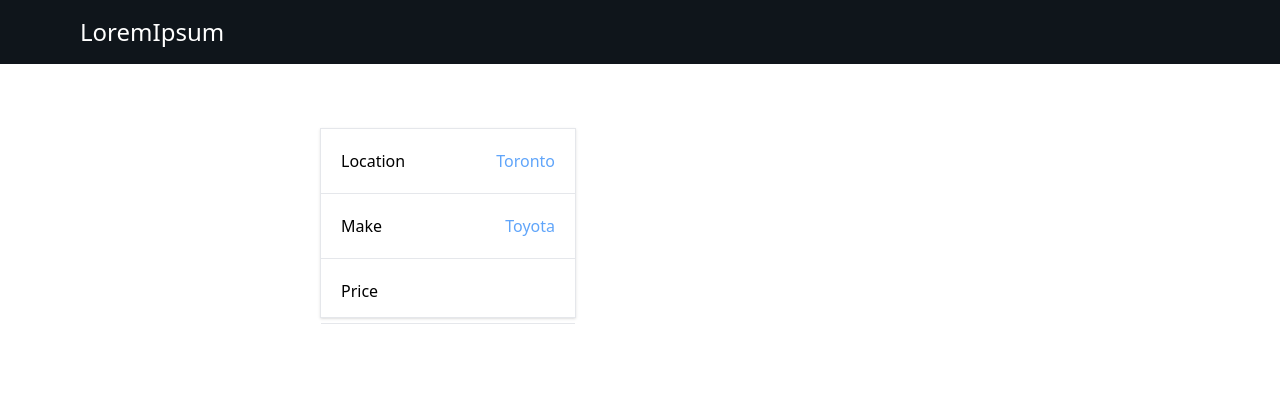
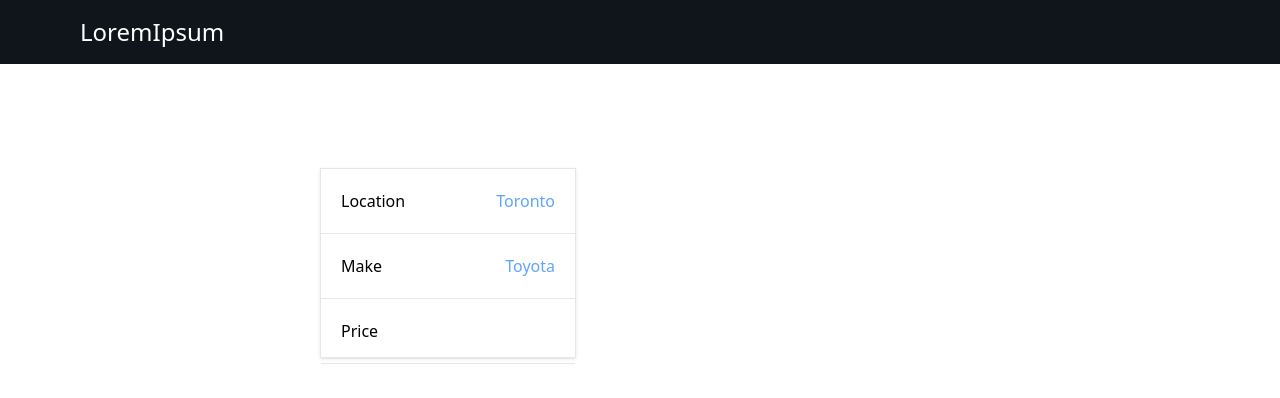
Before and after one commit to multiplai-tech/cartrader, a Nuxt app: page /city/1/car in a window 1280 px wide. Shown: the top 398 px of the page. Built offline with nearby package versions, Linux system fonts and the light colour scheme.

Commit message:
feat: added custom layout

```diff
--- a/components/Car/Hero.vue
+++ b/components/Car/Hero.vue
@@ -30,7 +30,7 @@
 	</div>
 	<div class="grid mt-10 md:mt-0 lg:grid-cols-3 auto-rows-max gap-2 w-full h-auto px-2 lg:px-16">
 		<div class="h-[300px] overflow-hidden rounded-xl lg:max-h-[70vh] lg:order-none lg:h-screen lg:col-span-2">
-			<div class="transition-transform duration-300 transform lg:scale-100 lg:hover:scale-110 peer h-screen lg:h-screen bg-no-repeat bg-contain scale-[2]  bg-[20px_150px] lg:bg-cover bg-bottom bg-[url('https://images.unsplash.com/photo-1592840062661-a5a7f78e2056?q=80&w=2532&auto=format&fit=crop&ixlib=rb-4.0.3&ixid=M3wxMjA3fDB8MHxwaG90by1wYWdlfHx8fGVufDB8fHx8fA%3D%3D')] lg:bg-[center_-100px]"></div>
+			<div class="transition-transform duration-300 transform lg:scale-100 lg:hover:scale-110 peer h-screen lg:h-screen bg-no-repeat bg-contain scale-[2] bg-[20px_150px] lg:bg-cover bg-bottom bg-[url('https://images.unsplash.com/photo-1592840062661-a5a7f78e2056?q=80&w=2532&auto=format&fit=crop&ixlib=rb-4.0.3&ixid=M3wxMjA3fDB8MHxwaG90by1wYWdlfHx8fGVufDB8fHx8fA%3D%3D')] lg:bg-[center_-100px]"></div>
 		</div>
 		<div class="bg-[#1c1c1c] text-white rounded-xl flex flex-col w-100 lg:h-[70vh] p-5 lg:p-10">
 			<p class="text-3xl mb-10 lg:text-6xl font-bold">Lorem ipsum dolor sit amet consectetur adipisicing.</p>
--- /dev/null
+++ b/layouts/custom.vue
@@ -0,0 +1,8 @@
+<template>
+<div>
+	<AppHeader />
+	<div class="mx-auto pt-10 max-w-7xl space-y-4 px-4 xs:px-8 sm:px-10 lg:px-16 pb-16 w-3/5">
+		<slot />
+	</div>
+</div>
+</template>
--- a/pages/car/[name]-[id].vue
+++ b/pages/car/[name]-[id].vue
@@ -3,16 +3,17 @@
 useHead({
 	title: route.params.name
 })
+
+definePageMeta({
+	layout: 'custom'
+})
 </script>
 
 <template>
 <div>
-	<AppHeader />
-	<div class="mx-auto mt-4 max-w-7xl space-y-4 px-4 xs:px-8 sm:px-10 lg:px-16 pb-16 w-3/5">
-		<CarDetailHero />
-		<CarDetailAttributes />
-		<CarDetailDescription />
-		<CarDetailContact />
-	</div>
+	<CarDetailHero />
+	<CarDetailAttributes />
+	<CarDetailDescription />
+	<CarDetailContact />
 </div>
 </template>
--- a/pages/city/[city]/car.vue
+++ b/pages/city/[city]/car.vue
@@ -3,15 +3,15 @@
 useHead({
 	title: `${route.params.make ? route.params.make : 'Cars'} in ${route.params.city.toLocaleUpperCase()}`
 })
+
+definePageMeta({
+	layout: 'custom'
+})
 </script>
 
 <template>
-<div>
-	<div class="mx-auto mt-4 max-w-7xl space-y-4 px-4 xs:px-8 sm:px-10 lg:px-16 pb-16 w-3/5">
-		<div class="mt-32 flex">
-			<CarSideBar />
-			<NuxtPage />
-		</div>
-	</div>
+<div class="mt-32 flex">
+	<CarSideBar />
+	<NuxtPage />
 </div>
 </template>
```
